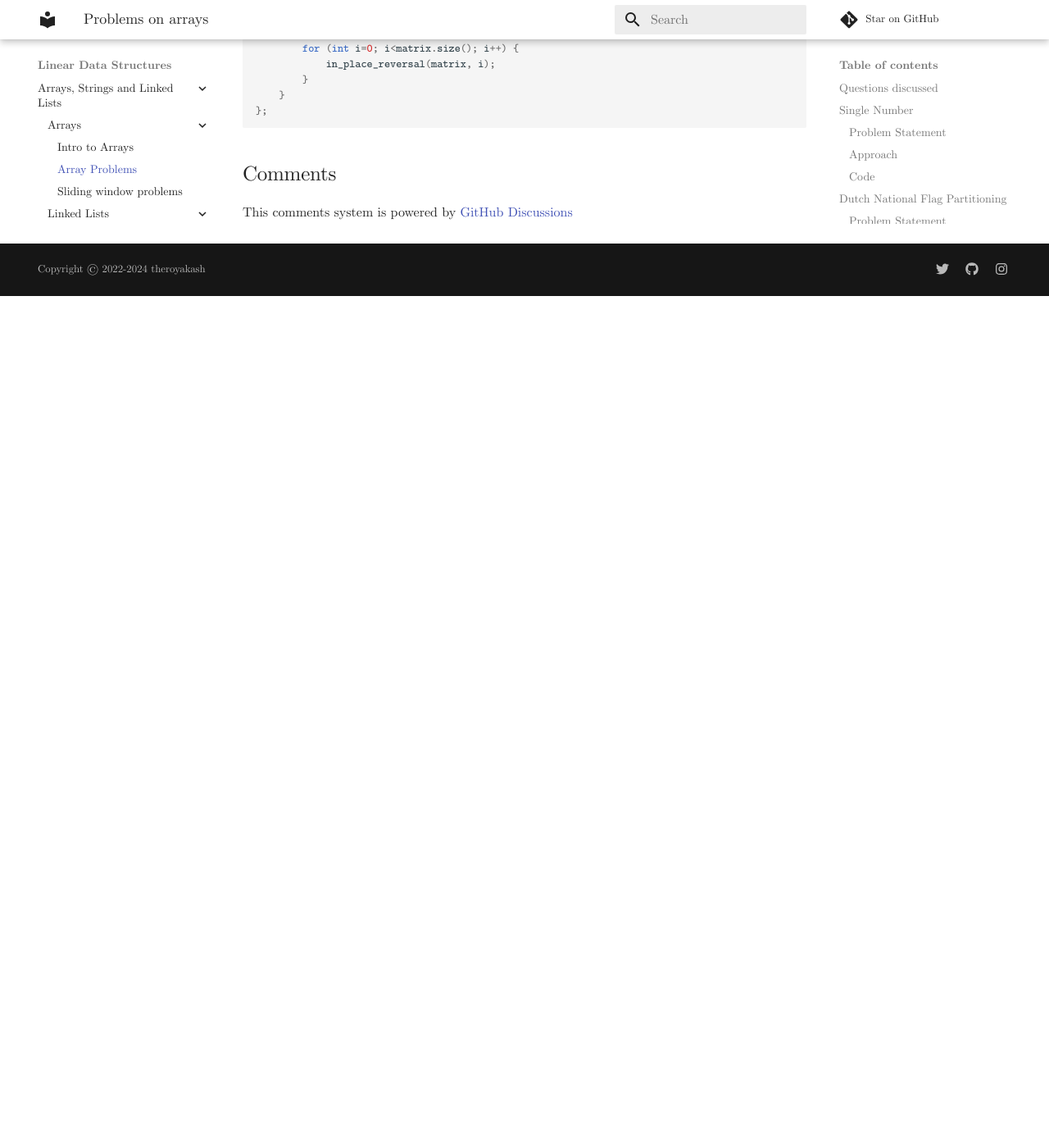
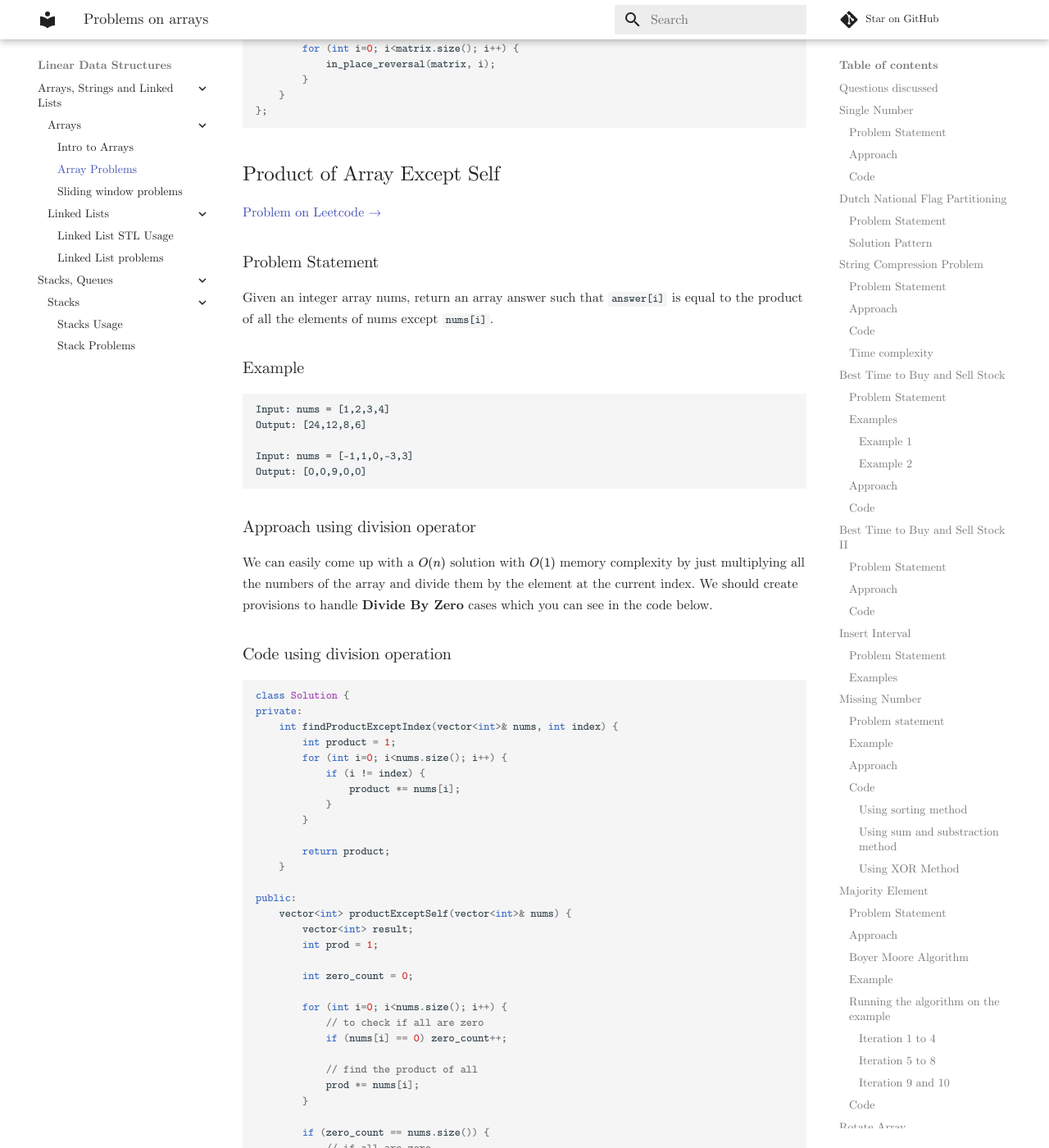
Before and after one commit to theroyakash/algorithms.theroyakash.com, an MkDocs documentation site: the page built from docs/arrays/array-problems.md, in a window 1280 px wide and 1400 px high, scrolled down 28345 px. Shown: the whole window at 82% size. Built offline with MkDocs 1.6.1 and Material for MkDocs 9.7.7, drawn with Linux system fonts in a browser that asks for light colours; comment, search, counter and statistics services are not loaded; before the commit the page ends 28706 px from its top, so only the background shows below that; some of the changed text lies outside the part shown.

Commit message:
📦 NEW: added Product of Array Except Self with / ops

````diff
--- a/docs/arrays/array-problems.md
+++ b/docs/arrays/array-problems.md
@@ -955,7 +955,7 @@ You are given an $N \times N$ 2D matrix representing an image, rotate the image
 You have to rotate the image in-place, which means you have to modify the input 2D matrix directly. DO NOT allocate another 2D matrix and do the rotation.
 
 ### Approach
-- This is essentially equivalent to a in-place transpose of the matrix
+- This is essentially equivalent to an in-place transpose of the matrix
 - then inplace reversal of each row of the matrix.
 
 ### Code
@@ -1002,3 +1002,77 @@ public:
     }
 };
 ```
+
+## Product of Array Except Self
+[Problem on Leetcode $\to$](https://leetcode.com/problems/product-of-array-except-self/)
+### Problem Statement
+Given an integer array nums, return an array answer such that `answer[i]` is equal to the product of all the elements of nums except `nums[i]`.
+
+### Example
+```
+Input: nums = [1,2,3,4]
+Output: [24,12,8,6]
+
+Input: nums = [-1,1,0,-3,3]
+Output: [0,0,9,0,0]
+```
+
+### Approach using division operator
+We can easily come up with a $O(n)$ solution with $O(1)$ memory complexity by just multiplying all the numbers of the array and divide them by the element at the current index. We should create provisions to handle **Divide By Zero** cases which you can see in the code below.
+
+### Code using division operation
+```cpp
+class Solution {
+private:
+    int findProductExceptIndex(vector<int>& nums, int index) {
+        int product = 1;
+        for (int i=0; i<nums.size(); i++) {
+            if (i != index) {
+                product *= nums[i];
+            }
+        }
+
+        return product;
+    }
+
+public:
+    vector<int> productExceptSelf(vector<int>& nums) {
+        vector<int> result;
+        int prod = 1;
+
+        int zero_count = 0;
+
+        for (int i=0; i<nums.size(); i++) {
+            // to check if all are zero
+            if (nums[i] == 0) zero_count++;
+
+            // find the product of all
+            prod *= nums[i];
+        }
+
+        if (zero_count == nums.size()) {
+            // if all are zero
+            // directly return so no other computation is done
+            vector<int> v(zero_count, 0);
+            return v;
+        }
+
+        for (int j=0; j<nums.size(); j++) {
+            if (prod == 0) {
+                if (nums[j] == 0) {
+                    // if this element is zero
+                    // then find the product except self
+                    // brutally
+                    result.push_back(findProductExceptIndex(nums, j));
+                } else {
+                    result.push_back(0);
+                }
+            } else {
+                result.push_back(prod / nums[j]);
+            }
+        }
+
+        return result;
+    }
+};
+```
````
